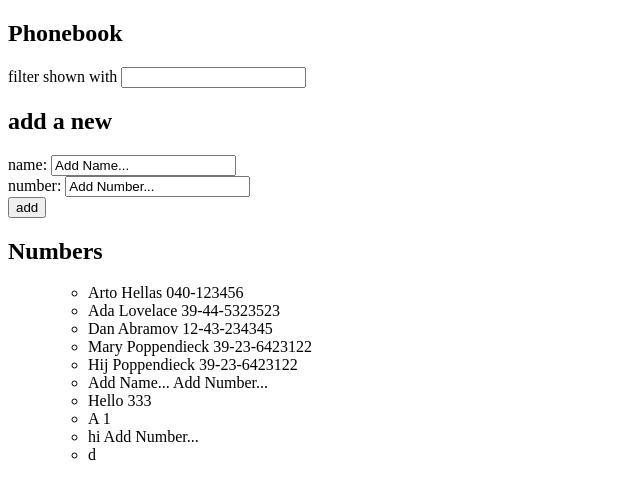
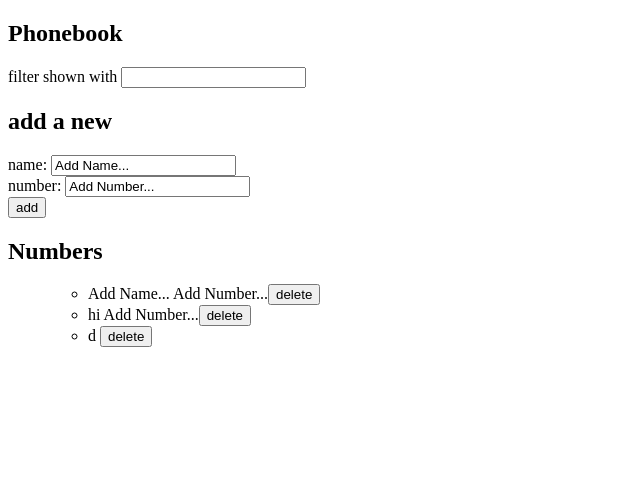
Before and after one commit to shirleyfyx/fullstackopen2023, a React (Create React App) app in the folder phonebook/: page / in a window 1280 px wide. Shown: the top 498 px of the page, without its empty margins (0-640 px from the left). Built offline with nearby package versions, Linux system fonts and the light colour scheme; data requests are answered from the project's data file.

Commit message:
Created delete buttons to erase the backend.

```diff
--- a/phonebook/db.json
+++ b/phonebook/db.json
@@ -1,44 +1,9 @@
 {
   "persons": [
-    {
-      "name": "Arto Hellas",
-      "number": "040-123456",
-      "id": 1
-    },
-    {
-      "name": "Ada Lovelace",
-      "number": "39-44-5323523",
-      "id": 2
-    },
-    {
-      "name": "Dan Abramov",
-      "number": "12-43-234345",
-      "id": 3
-    },
-    {
-      "name": "Mary Poppendieck",
-      "number": "39-23-6423122",
-      "id": 4
-    },
-    {
-      "name": "Hij Poppendieck",
-      "number": "39-23-6423122",
-      "id": 4
-    },
     {
       "name": "Add Name...",
       "number": "Add Number...",
       "id": 5
-    },
-    {
-      "name": "Hello",
-      "number": "333",
-      "id": 6
-    },
-    {
-      "name": "A",
-      "number": "1",
-      "id": 7
     },
     {
       "name": "hi",
--- a/phonebook/src/App.js
+++ b/phonebook/src/App.js
@@ -67,10 +67,23 @@ const AddPersons = ({newName, newNumber, setNewName, setNewNumber, persons, setP
   )
 }
 
+const toDelete = (id) => {
+  console.log('delete' + id)
+  axios.delete(`http://localhost:3001/persons/${id}`)
+    .then(response => {
+      console.log(response.data);
+    })
+    .catch(error => {
+      console.error(error);
+    });
+}
+
 const Display = ({peopleToDisplay}) => (
   <ul>
   {peopleToDisplay.map((person, index) => (
-    <li key={index}>{person.name} {person.number} </li>
+    <li key={index}>
+      {person.name} {person.number}
+      <button onClick={() => toDelete(person.id)}>  delete</button></li>
   ))}
   </ul>
 )
@@ -114,7 +127,8 @@ const App = () => {
         setNewName={setNewName} setNewNumber={setNewNumber} persons={persons} setPersons={setPersons}/>
       <h2>Numbers</h2>
       <ul>
-        <Display peopleToDisplay = {peopleToDisplay} />
+        <Display peopleToDisplay = {peopleToDisplay}
+        toDelete={() => toDelete(persons.id)}/>
       </ul>
     </div>
   )
```
